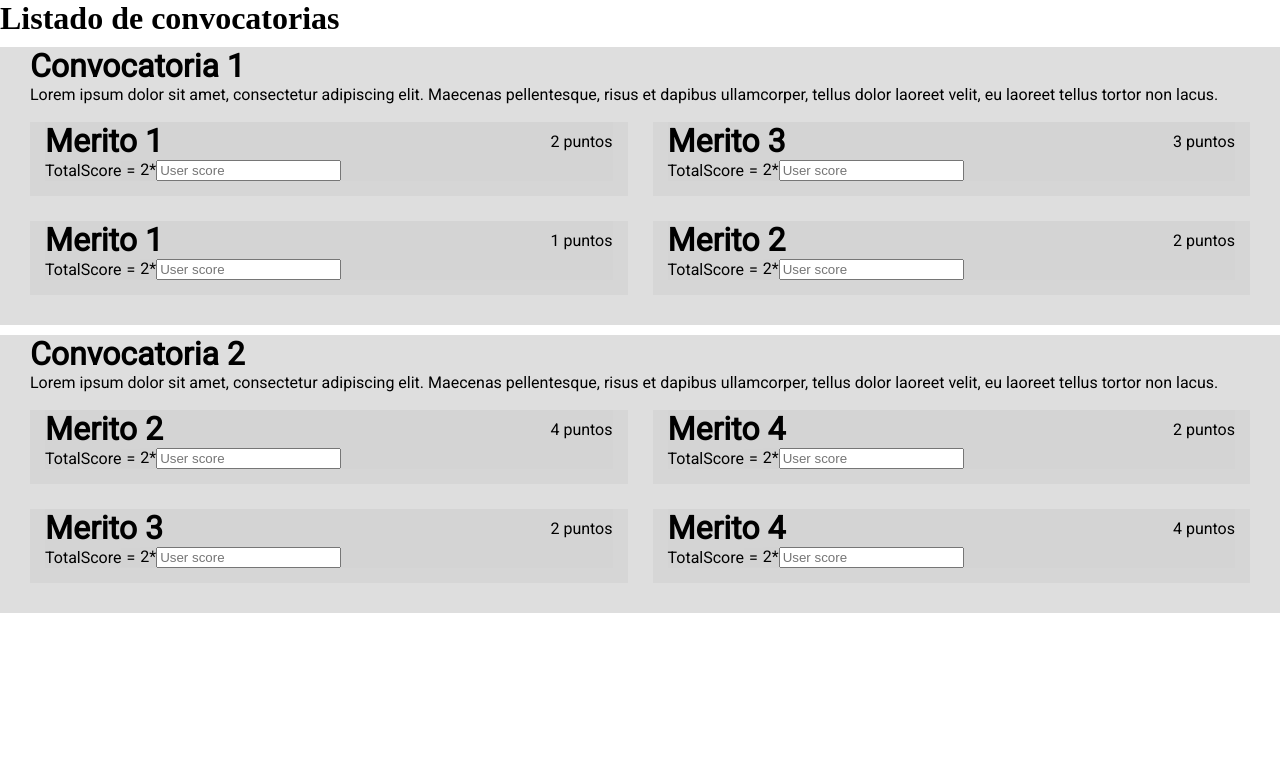
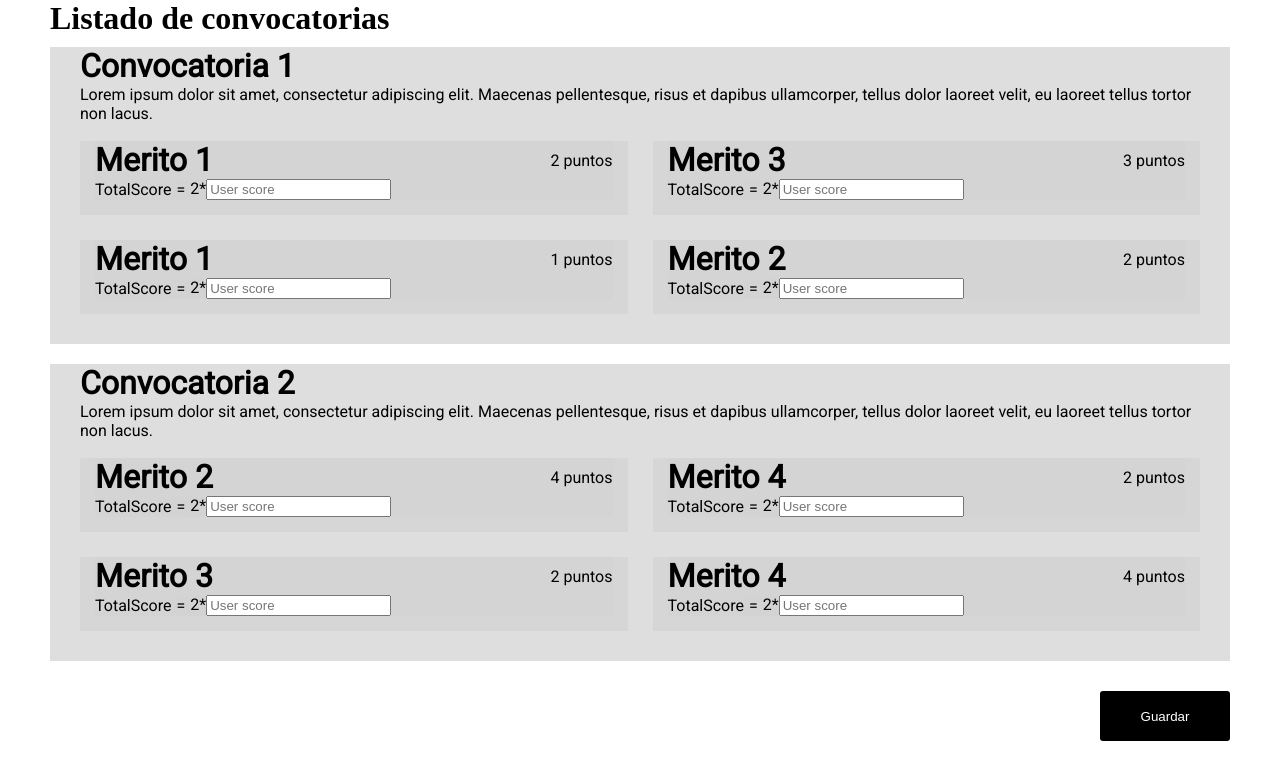
Before and after one commit to bri06/calls-list-test, a React (Create React App) app: page / in a window 1280 px wide. Shown: the top 780 px of the page. Built offline with nearby package versions, Linux system fonts and the light colour scheme; data requests are answered from the project's data file.

Commit message:
Created AppWrapper styles

```diff
--- a/src/App.js
+++ b/src/App.js
@@ -1,18 +1,23 @@
-import React, { Fragment } from 'react';
+import React from 'react';
+
+import { AppWrapper } from './styles';
+
+import { Header } from './styles/commons';
+import List from './components/List/List';
+import Button from './components/Button/Button';
 
 import { GlobalStyles } from './GlobalStyles';
 
-import { Header } from './styles/commons';
 
-import List from './components/List/List';
 
 function App() {
   return (
-    <Fragment>
+    <AppWrapper>
       <GlobalStyles />
       <Header>Listado de convocatorias</Header>
       <List />
-    </Fragment>
+      <Button>Guardar</Button>
+    </AppWrapper>
   );
 }
 
--- a/src/GlobalStyles.js
+++ b/src/GlobalStyles.js
@@ -18,7 +18,7 @@ html {
     list-style: none;
   }
 
-  button: {
+  button {
     background: transparent;
     border: 0;
     outline: 0;
--- /dev/null
+++ b/src/styles.js
@@ -0,0 +1,12 @@
+import styled from 'styled-components';
+import { device } from './styles/devices';
+
+export const AppWrapper = styled.div`
+  display: flex;
+  flex-direction: column;
+
+  @media ${device.desktop} {
+    padding: 0 50px;
+    margin-bottom: 10px;
+  }
+`;
```
